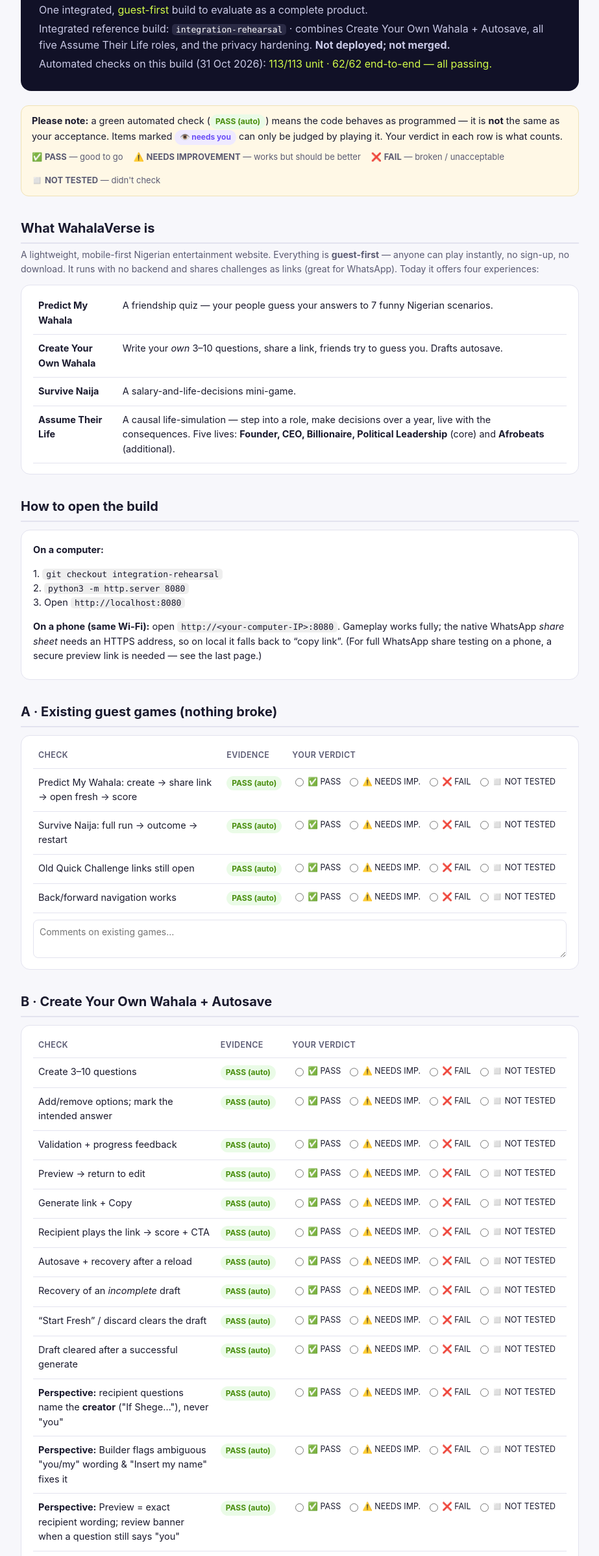
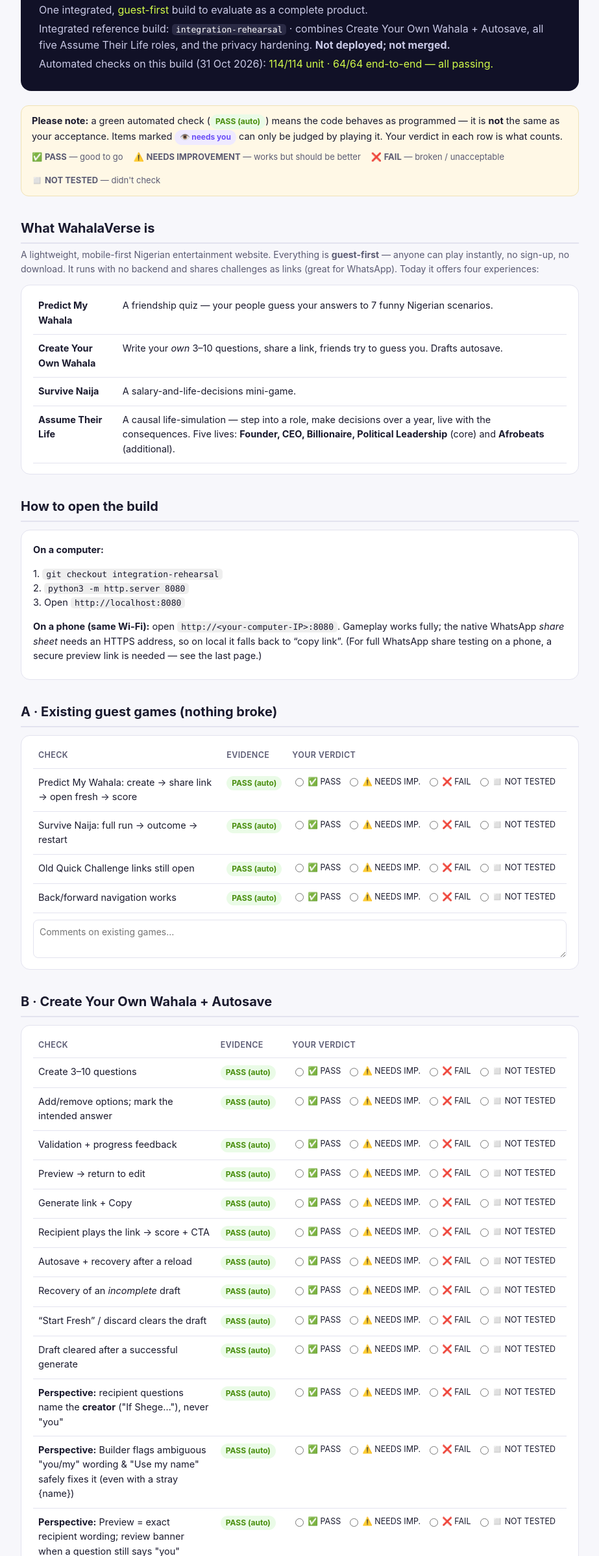
Before and after one commit to Techproguy/Wahalaverse, a website: page docs/FOUNDER_ACCEPTANCE_CHECKLIST.html in a window 1280 px wide. Shown: the part 164-2558 px from the top of the page at 65% size, without its empty margins (178-1101 px from the left). Drawn offline with Linux system fonts and the light colour scheme.

Commit message:
docs(checklist): perspective warning fix ({name} no longer dismisses 'you'); counts 114/64

```diff
--- a/docs/FOUNDER_ACCEPTANCE_CHECKLIST.html
+++ b/docs/FOUNDER_ACCEPTANCE_CHECKLIST.html
@@ -60,7 +60,7 @@
     <h1>WahalaVerse — Founder Acceptance Review</h1>
     <p>One integrated, <span class="accent">guest-first</span> build to evaluate as a complete product.</p>
     <p>Integrated reference build: <code style="color:#fff;background:#2a2a44">integration-rehearsal</code> · combines Create Your Own Wahala + Autosave, all five Assume Their Life roles, and the privacy hardening. <b>Not deployed; not merged.</b></p>
-    <p>Automated checks on this build (31 Oct 2026): <span class="accent">113/113 unit · 62/62 end-to-end — all passing.</span></p>
+    <p>Automated checks on this build (31 Oct 2026): <span class="accent">114/114 unit · 64/64 end-to-end — all passing.</span></p>
   </header>
 
   <div class="callout">
@@ -116,7 +116,7 @@
     <tr><td class="check">“Start Fresh” / discard clears the draft</td><td><span class="auto">PASS (auto)</span></td><td class="verdict" data-row></td></tr>
     <tr><td class="check">Draft cleared after a successful generate</td><td><span class="auto">PASS (auto)</span></td><td class="verdict" data-row></td></tr>
     <tr><td class="check"><b>Perspective:</b> recipient questions name the <b>creator</b> ("If Shege…"), never "you"</td><td><span class="auto">PASS (auto)</span></td><td class="verdict" data-row></td></tr>
-    <tr><td class="check"><b>Perspective:</b> Builder flags ambiguous "you/my" wording &amp; "Insert my name" fixes it</td><td><span class="auto">PASS (auto)</span></td><td class="verdict" data-row></td></tr>
+    <tr><td class="check"><b>Perspective:</b> Builder flags ambiguous "you/my" wording &amp; "Use my name" safely fixes it (even with a stray {name})</td><td><span class="auto">PASS (auto)</span></td><td class="verdict" data-row></td></tr>
     <tr><td class="check"><b>Perspective:</b> Preview = exact recipient wording; review banner when a question still says "you"</td><td><span class="auto">PASS (auto)</span></td><td class="verdict" data-row></td></tr>
     <tr><td class="check"><b>Perspective:</b> play a shared challenge as a friend — every question reads clearly about the creator</td><td><span class="eye">👁️ needs you</span></td><td class="verdict" data-row></td></tr>
     <tr><td class="check">WhatsApp native share on a phone (HTTPS)</td><td><span class="eye">👁️ needs you</span></td><td class="verdict" data-row></td></tr>
```
